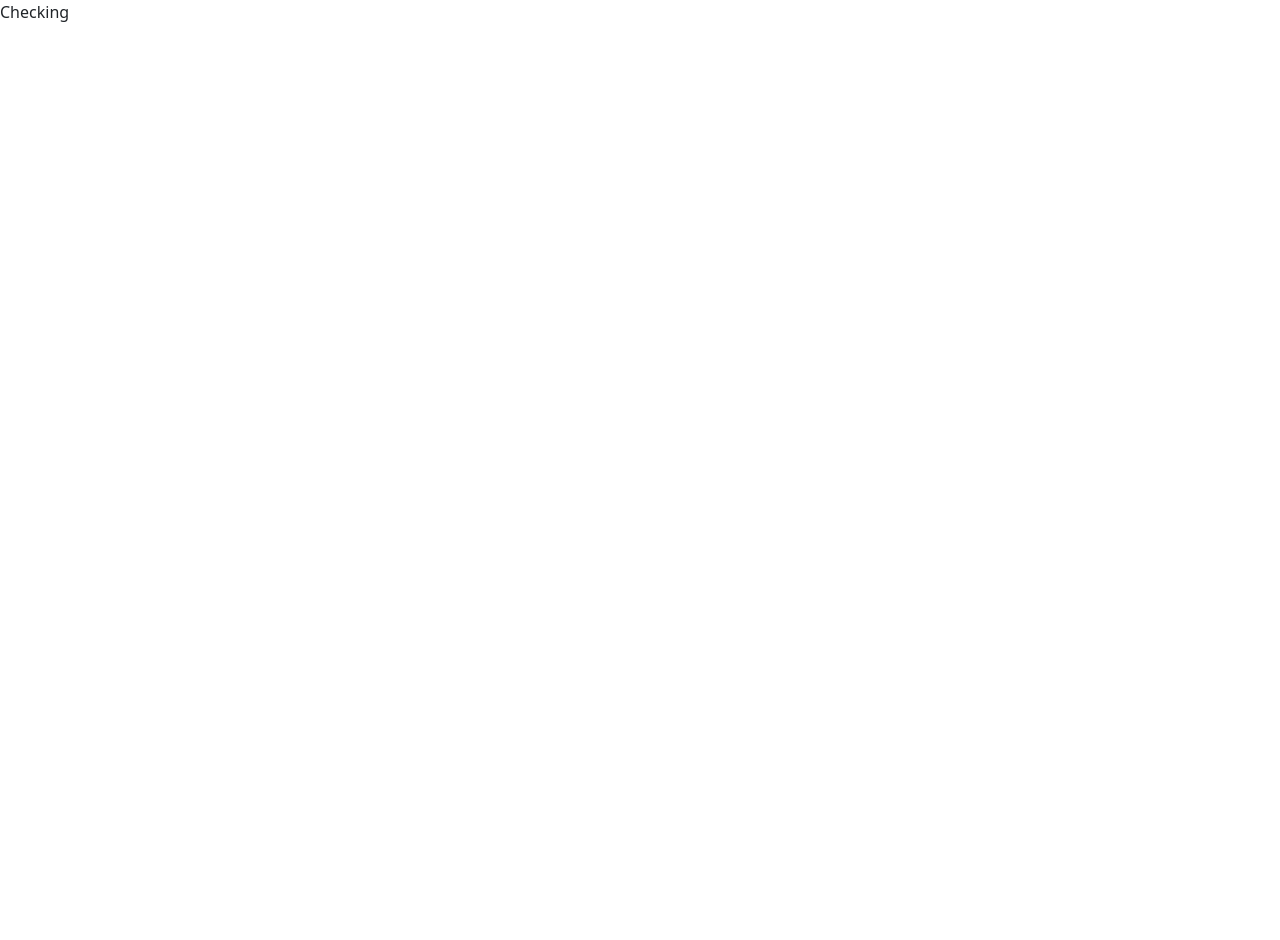
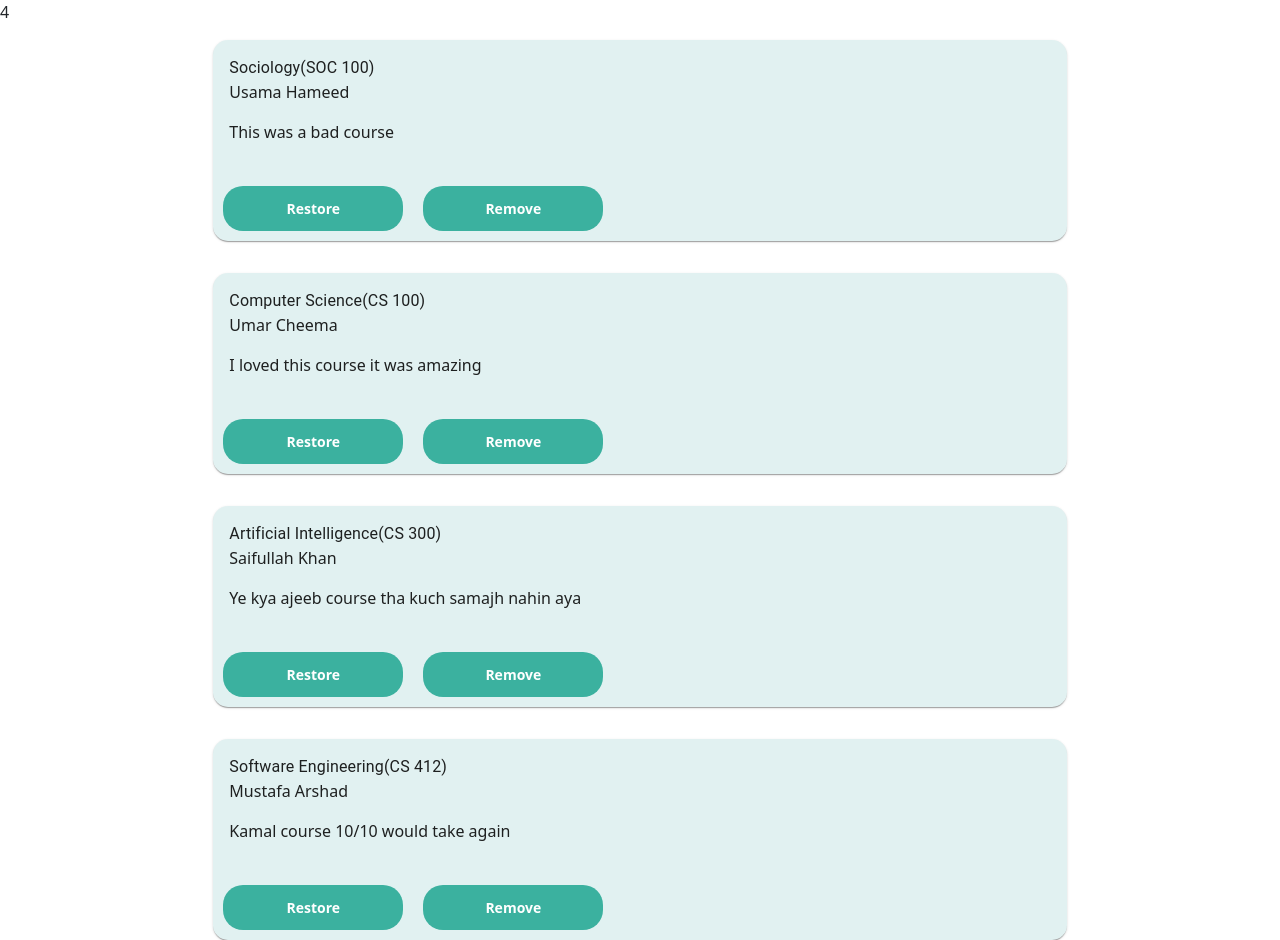
Before and after one commit to umarsaeedcheema/konsaCourse, a React (Create React App) app: page /pages/admin_report in a window 1280 px wide. Before the commit the page ends 800 px from the top, so only its background shows below. Built offline with nearby package versions, Linux system fonts and the light colour scheme.

Commit message:
Report card, admin report page that dynamically shows all reports, and some changes to the professor screen

```diff
--- a/src/App.js
+++ b/src/App.js
@@ -21,10 +21,9 @@ import NavbarComponentAdmin from './components/NavbarComponentAdmin';
 // import Compare from './pages/Compare';
 function App() {
   return (
-      // <Compare />
     <>
 
-      <div>Checking</div>
+      <Pages></Pages>
 
     </>
   );
--- a/src/components/ComparisonCard.jsx
+++ b/src/components/ComparisonCard.jsx
@@ -1,12 +1,9 @@
 import React from 'react'
-import Box from '@mui/material/Box';
 import Card from '@mui/material/Card';
-import CardActions from '@mui/material/CardActions';
 import CardContent from '@mui/material/CardContent';
 import Button from '@mui/material/Button';
 import Typography from '@mui/material/Typography';
 import { Divider, Grid } from '@mui/material';
-import CardHeader from '@mui/material/CardHeader';
 import Rating from '@mui/material/Rating';
 import styles from '../pages/styles.module.css'
 
--- a/src/components/ReportCard.jsx
+++ b/src/components/ReportCard.jsx
@@ -16,8 +16,12 @@ const ReportCard = (props) => {
 
             <CardContent>
 
-                <h4>{props.coursename}</h4>
-                <p>({props.coursecode})</p>
+                <div className='d-flex flex-row'>
+                    <div><Typography>{props.coursename}</Typography></div>
+                    <div><Typography>({props.coursecode})</Typography></div>
+                </div>
+
+
                 <p>{props.username}</p>
                 <p>{props.description}</p>
 
--- a/src/pages/Admin_Report.jsx
+++ b/src/pages/Admin_Report.jsx
@@ -1,23 +1,63 @@
 import React from 'react'
 import ReportCard from '../components/ReportCard.jsx'
+import { Divider, Grid } from '@mui/material';
+import Header from '../components/Header.jsx';
+
 
 
 const Admin_Report = () => {
 
-  const reviews = [["Sociology", "SOC 100", "Usama Hameed", "This was a bad course"]];
+  const reviews = [["Sociology", "SOC 100", "Usama Hameed", "This was a bad course"],
+  ["Computer Science", "CS 100", "Umar Cheema", "I loved this course it was amazing"],
+  ["Artificial Intelligence", "CS 300", "Saifullah Khan", "Ye kya ajeeb course tha kuch samajh nahin aya"],
+  ["Software Engineering", "CS 412", "Mustafa Arshad", "Kamal course 10/10 would take again"]];
+
+  const tags = ["test1", "test2", "test3", "test4"];
+
+
+  const arrlen = reviews.length;
 
 
   return (
     <>
+        <p>{arrlen}</p>
+        <Grid container direction={'column'} spacing = {4}>
+
+          {/* <Grid item container>   */}
 
 
-        <ReportCard
-          coursename = {reviews[0][0]}
-          coursecode = {reviews[0][1]}
-          username = {reviews[0][2]}
-          description = {reviews[0][3]}
 
-        />
+            {reviews.map((value,key) => {
+
+              return (
+                <>
+                <Grid item container>
+                  <Grid item xs={0} sm={2} />
+                  <Grid item xs={12} sm={8}>
+
+                    <ReportCard
+                      coursename = {value[0]}
+                      coursecode = {value[1]}
+                      username = {value[2]}
+                      description = {value[3]}
+                    />
+
+                  </Grid>
+                  <Grid item xs={0} sm={2} />
+
+                </Grid>
+                </>
+              )
+
+            })}
+
+
+
+          {/* </Grid> */}
+
+        </Grid>
+
+
     </>
   )
 }
--- a/src/pages/Pages.jsx
+++ b/src/pages/Pages.jsx
@@ -1,5 +1,6 @@
 import React from 'react'
 import Compare from './Compare'
+import CompareFinal from './CompareFinal'
 import Course from './Course'
 import Instructor from './Instructor'
 import Login from './Login'
@@ -21,6 +22,7 @@ const Pages = () => {
         {/* <Navbar1/> */}
         <Routes >
             <Route path='/pages/compare' element={<Compare/>} />
+            <Route path='/pages/comparefinal' element={<CompareFinal/>}></Route>
             <Route path ='/pages/course' element={<Course/>}/>
             <Route path ='/pages/instructor' element={<Instructor/>}/>
             <Route path ='/pages/login' element={<Login/>}/>
--- a/src/pages/ProfessorScreen.jsx
+++ b/src/pages/ProfessorScreen.jsx
@@ -5,8 +5,6 @@ import Typography from '@mui/material/Typography';
 import styles from './styles.module.css'
 
 const ProfessorScreen = () => {
-
-
 
     const labels = ["F","C-","C","C+","B-","B","B+","A-","A","A+"];
     const rating = 2.5;
```
